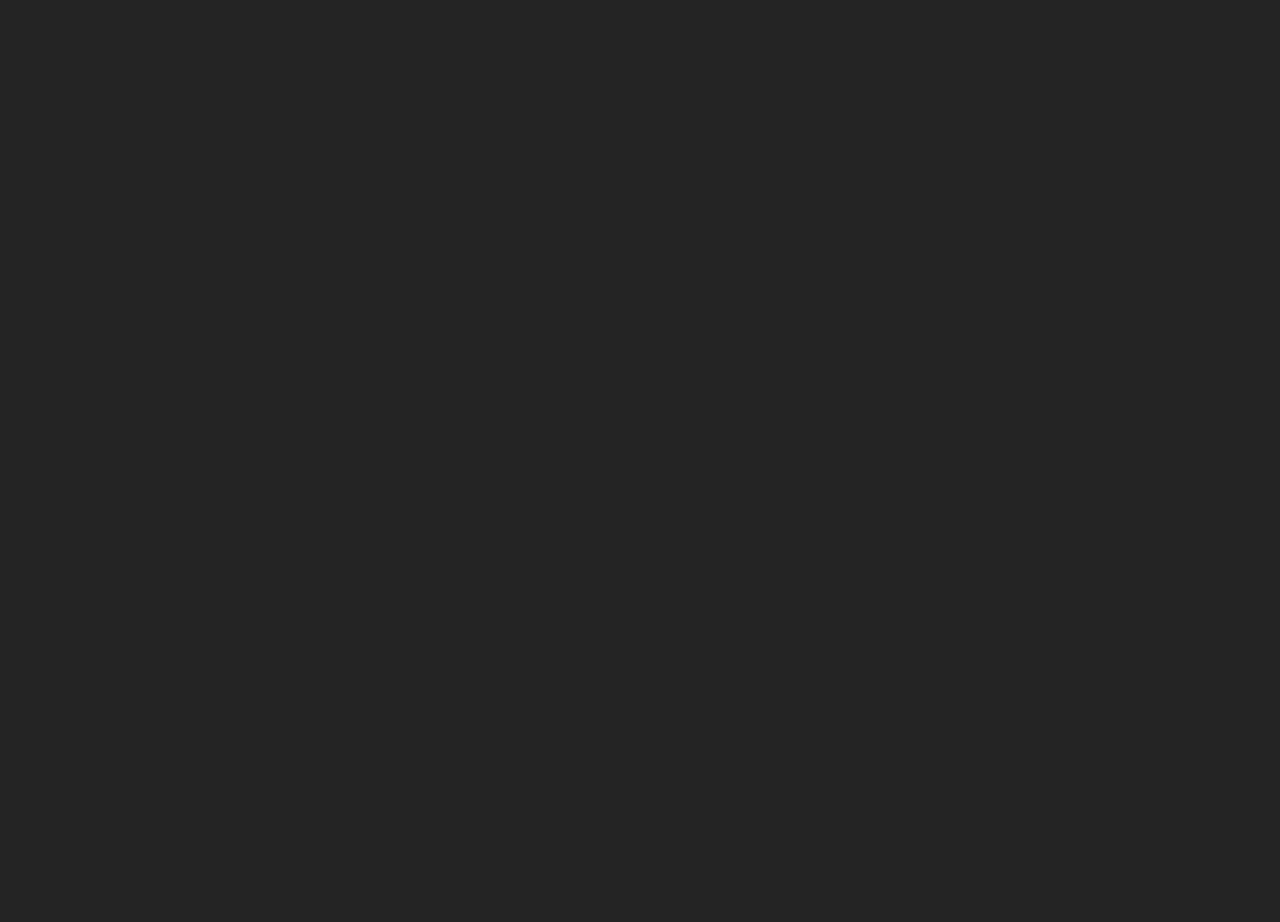
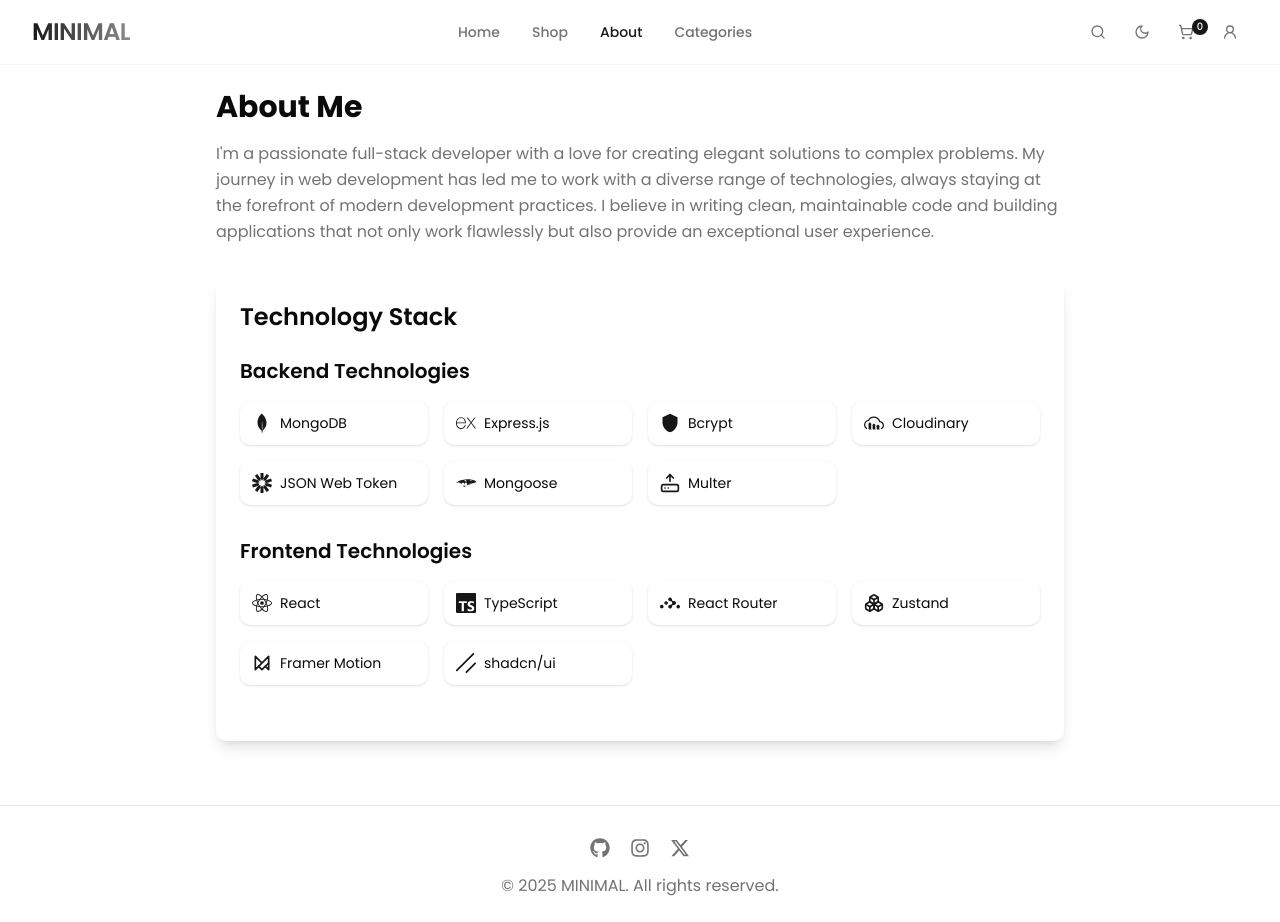
Before and after one commit to Tallal64/mern-ecommerce, a React (Vite) app in the folder frontend/: page /about in a window 1280 px wide. Before the commit this address had no page. Before the commit the page ends 800 px from the top, so only its background shows below. Built offline with nearby package versions, Linux system fonts and the light colour scheme.

Commit message:
feat: update UI components with react-icons; refactor routes and footer; add About page and ProductListing; remove unused files

```diff
--- a/frontend/package.json
+++ b/frontend/package.json
@@ -18,9 +18,9 @@
     "clsx": "^2.1.1",
     "embla-carousel-react": "^8.5.2",
     "framer-motion": "^12.5.0",
-    "lucide-react": "^0.479.0",
     "react": "^19.0.0",
     "react-dom": "^19.0.0",
+    "react-icons": "^5.5.0",
     "react-router-dom": "^7.3.0",
     "tailwind-merge": "^3.0.2",
     "tailwindcss": "^4.0.13",
--- a/frontend/src/Routes.tsx
+++ b/frontend/src/Routes.tsx
@@ -1,7 +1,8 @@
 import { BrowserRouter as Router, Routes, Route } from "react-router-dom";
 import Home from "./pages/Home";
 import App from "./App";
-import Shop from "./pages/shop";
+import Shop from "./pages/Shop";
+import About from "./pages/About";
 
 const RoutesConf = () => {
   return (
@@ -11,6 +12,7 @@
           <Route element={<App />}>
             <Route path="/" element={<Home />} />
             <Route path="/shop" element={<Shop />} />
+            <Route path="/about" element={<About />} />
           </Route>
         </Routes>
       </Router>
--- a/frontend/src/components/Footer.tsx
+++ b/frontend/src/components/Footer.tsx
@@ -1,11 +1,11 @@
-import { Github, Instagram, Twitter } from "lucide-react";
+import { FaGithub, FaInstagram, FaXTwitter } from "react-icons/fa6";
 import { Link } from "react-router-dom";
 
 export default function Footer() {
   const socialLinks = [
-    { href: "#", Icon: <Github /> },
-    { href: "#", Icon: <Instagram /> },
-    { href: "#", Icon: <Twitter /> },
+    { href: "#", Icon: <FaGithub size={20}/> },
+    { href: "#", Icon: <FaInstagram size={20}/> },
+    { href: "#", Icon: <FaXTwitter size={20}/> },
   ];
 
   return (
@@ -18,7 +18,7 @@
               key={index}
               className="text-muted-foreground hover:text-primary transition-colors duration-200"
             >
-              <p className="h-5 w-5">{link.Icon}</p>
+              <p >{link.Icon}</p>
             </Link>
           ))}
         </div>
--- a/frontend/src/components/Header.tsx
+++ b/frontend/src/components/Header.tsx
@@ -1,14 +1,20 @@
-import { Menu, Moon, Search, ShoppingCart, Sun, UserRound } from "lucide-react";
 import { Link, NavLink } from "react-router-dom";
 import { useTheme } from "@/store/theme";
 import { Button } from "./ui/button";
 import { motion, AnimatePresence } from "framer-motion";
-
+import {
+  LuMenu,
+  LuMoon,
+  LuShoppingCart,
+  LuSun,
+  LuUserRound,
+  LuSearch,
+} from "react-icons/lu";
 
 const links = [
   { href: "/", label: "Home" },
+  { href: "/shop", label: "Shop" },
   { href: "/about", label: "About" },
-  { href: "/shop", label: "Shop" },
   { href: "/categories", label: "Categories" },
 ];
 
@@ -40,18 +46,20 @@
             whileHover={{ scale: 1.05 }}
             whileTap={{ scale: 0.95 }}
           >
+            <Link to="/" className="flex items-center">
               <h1 className="text-2xl font-semibold tracking-tight">
                 <motion.span
                   className="bg-gradient-to-r from-primary to-primary/50 bg-clip-text text-transparent"
                   initial={{ backgroundPosition: "0% 50%" }}
                   whileHover={{
                     backgroundPosition: "100% 50%",
-                transition: { duration: 0.8 }
+                    transition: { duration: 0.8 },
                   }}
                 >
                   MINIMAL
                 </motion.span>
               </h1>
+            </Link>
           </motion.div>
 
           <nav className="hidden md:flex items-center space-x-8">
@@ -84,7 +92,7 @@
                 aria-label="Search"
                 className="rounded-full text-muted-foreground hover:text-foreground"
               >
-              <Search className="h-5 w-5" />
+                <LuSearch className="h-5 w-5" />
               </Button>
             </motion.div>
 
@@ -98,16 +106,16 @@
               >
                 <AnimatePresence mode="wait">
                   <motion.div
-                  key={isDarkMode ? 'dark' : 'light'}
+                    key={isDarkMode ? "dark" : "light"}
                     initial={{ y: -20, opacity: 0 }}
                     animate={{ y: 0, opacity: 1 }}
                     exit={{ y: 20, opacity: 0 }}
                     transition={{ duration: 0.2 }}
                   >
                     {isDarkMode ? (
-                    <Sun className="h-5 w-5" />
+                      <LuSun className="h-5 w-5" />
                     ) : (
-                    <Moon className="h-5 w-5" />
+                      <LuMoon className="h-5 w-5" />
                     )}
                   </motion.div>
                 </AnimatePresence>
@@ -122,7 +130,7 @@
                   aria-label="Shopping cart"
                   className="rounded-full text-muted-foreground hover:text-foreground"
                 >
-                <ShoppingCart className="h-5 w-5" />
+                  <LuShoppingCart className="h-5 w-5" />
                   <motion.span
                     initial={{ scale: 0 }}
                     animate={{ scale: 1 }}
@@ -145,7 +153,7 @@
                 aria-label="Menu"
                 className="rounded-full text-muted-foreground hover:text-foreground"
               >
-              <Menu className="h-5 w-5" />
+                <LuMenu className="h-5 w-5" />
               </Button>
             </motion.div>
 
@@ -156,7 +164,7 @@
                 aria-label="user"
                 className="rounded-full text-muted-foreground hover:text-foreground"
               >
-              <UserRound className="h-5 w-5" />
+                <LuUserRound className="h-5 w-5" />
               </Button>
             </motion.div>
           </div>
--- /dev/null
+++ b/frontend/src/components/TabGroup.tsx
@@ -0,0 +1,51 @@
+"use client"
+
+import { useState } from "react"
+import { motion } from "framer-motion"
+
+type Tab = {
+  id: string
+  label: string
+}
+
+const tabs: Tab[] = [
+  { id: "all", label: "All" },
+  { id: "men", label: "Men" },
+  { id: "women", label: "Women" },
+  { id: "kids", label: "Kids" },
+]
+
+export default function TabGroup() {
+  const [activeTab, setActiveTab] = useState("all")
+
+  return (
+    <div className="relative flex space-x-8 border-b border-transparent">
+      {tabs.map((tab) => (
+        <button
+          key={tab.id}
+          onClick={() => setActiveTab(tab.id)}
+          className={`relative px-1 py-2 text-sm font-medium transition-colors duration-200 ${
+            activeTab === tab.id
+              ? "text-black dark:text-white"
+              : "text-gray-400 hover:text-gray-600 dark:text-gray-500 dark:hover:text-gray-300"
+          }`}
+        >
+          {tab.label}
+          {activeTab === tab.id && (
+            <motion.div
+              className="absolute bottom-0 left-0 right-0 h-0.5 bg-black dark:bg-white"
+              layoutId="underline"
+              initial={{ opacity: 0 }}
+              animate={{ opacity: 1 }}
+              transition={{
+                type: "spring",
+                stiffness: 500,
+                damping: 30,
+              }}
+            />
+          )}
+        </button>
+      ))}
+    </div>
+  )
+}
--- /dev/null
+++ b/frontend/src/pages/About/index.tsx
@@ -0,0 +1,128 @@
+import { motion } from "framer-motion";
+import {
+  SiMongodb,
+  SiExpress,
+  SiCloudinary,
+  SiJsonwebtokens,
+  SiMongoose,
+  SiReact,
+  SiTypescript,
+  SiReactrouter,
+  SiShadcnui,
+} from "react-icons/si";
+import { MdShield } from "react-icons/md";
+import { LuHardDriveUpload ,LuBoxes} from "react-icons/lu";
+import {TbBrandFramerMotion} from "react-icons/tb";
+
+const About = () => {
+  const containerVariants = {
+    hidden: { opacity: 0 },
+    visible: {
+      opacity: 1,
+      transition: {
+        staggerChildren: 0.1,
+      },
+    },
+  };
+
+  const itemVariants = {
+    hidden: { y: 20, opacity: 0 },
+    visible: {
+      y: 0,
+      opacity: 1,
+    },
+  };
+
+  const technologies = {
+    backend: [
+      { name: "MongoDB", icon: SiMongodb },
+      { name: "Express.js", icon: SiExpress },
+      { name: "Bcrypt", icon: MdShield },
+      { name: "Cloudinary", icon: SiCloudinary },
+      { name: "JSON Web Token", icon: SiJsonwebtokens },
+      { name: "Mongoose", icon: SiMongoose },
+      { name: "Multer", icon: LuHardDriveUpload },
+    ],
+    frontend: [
+      { name: "React", icon: SiReact },
+      { name: "TypeScript", icon: SiTypescript },
+      { name: "React Router", icon: SiReactrouter },
+      { name: "Zustand", icon: LuBoxes },
+      { name: "Framer Motion", icon: TbBrandFramerMotion },
+      { name: "shadcn/ui", icon: SiShadcnui },
+    ],
+  };
+
+  const TechStack = ({
+    title,
+    items,
+  }: {
+    title: string;
+    items: typeof technologies.backend;
+  }) => (
+    <motion.div
+      variants={containerVariants}
+      initial="hidden"
+      whileInView="visible"
+      viewport={{ once: true }}
+      className="mb-8"
+    >
+      <h3 className="text-xl font-semibold mb-4">{title}</h3>
+      <div className="grid grid-cols-2 md:grid-cols-4 gap-4">
+        {items.map((tech) => (
+          <motion.div
+            key={tech.name}
+            variants={itemVariants}
+            whileHover={{ scale: 1.05 }}
+            className="flex items-center p-3 bg-card text-card-foreground rounded-lg shadow-sm hover:shadow-md transition-shadow"
+          >
+            <tech.icon className="w-5 h-5 text-primary mr-2" />
+            <span className="text-sm">{tech.name}</span>
+          </motion.div>
+        ))}
+      </div>
+    </motion.div>
+  );
+
+  return (
+    <div className="max-w-4xl mx-auto p-6 bg-background rounded-lg">
+      <motion.div
+        initial={{ opacity: 0, y: 20 }}
+        animate={{ opacity: 1, y: 0 }}
+        transition={{ duration: 0.6 }}
+        className="mb-8"
+      >
+        <h2 className="text-3xl font-bold mb-4">About Me</h2>
+        <motion.p
+          initial={{ opacity: 0 }}
+          animate={{ opacity: 1 }}
+          transition={{ delay: 0.2 }}
+          className="text-muted-foreground leading-relaxed mb-6"
+        >
+          I'm a passionate full-stack developer with a love for creating elegant
+          solutions to complex problems. My journey in web development has led
+          me to work with a diverse range of technologies, always staying at the
+          forefront of modern development practices. I believe in writing clean,
+          maintainable code and building applications that not only work
+          flawlessly but also provide an exceptional user experience.
+        </motion.p>
+      </motion.div>
+
+      <motion.div
+        initial={{ opacity: 0 }}
+        animate={{ opacity: 1 }}
+        transition={{ delay: 0.4 }}
+        className="bg-card text-card-foreground p-6 rounded-lg shadow-lg"
+      >
+        <h3 className="text-2xl font-semibold mb-6">Technology Stack</h3>
+        <TechStack title="Backend Technologies" items={technologies.backend} />
+        <TechStack
+          title="Frontend Technologies"
+          items={technologies.frontend}
+        />
+      </motion.div>
+    </div>
+  );
+};
+
+export default About;
--- a/frontend/src/pages/Home/Hero.tsx
+++ b/frontend/src/pages/Home/Hero.tsx
@@ -1,7 +1,7 @@
 import { useEffect, useState } from "react";
 import { motion } from "framer-motion";
 import { Button } from "@/components/ui/button";
-import { ArrowRight } from "lucide-react";
+import { LuArrowRight } from "react-icons/lu";
 
 type Product = {
   _id: string;
@@ -73,7 +73,7 @@
                   transition={{ repeat: Infinity, duration: 1.5 }}
                 />
                 Shop Now
-                <ArrowRight className="ml-2 h-4 w-4 transition-transform group-hover:translate-x-1" />
+                <LuArrowRight className="ml-2 h-4 w-4 transition-transform group-hover:translate-x-1" />
               </Button>
             </motion.div>
           </div>
--- /dev/null
+++ b/frontend/src/pages/Shop/ProductListing.tsx
@@ -0,0 +1,61 @@
+import TabGroup from "@/components/TabGroup";
+import ProductCard from "@/components/ProductCard";
+import { motion } from "framer-motion";
+import { useEffect, useState } from "react";
+
+type Product = {
+  _id: string;
+  title: string;
+  price: number;
+  image: string;
+  description: string;
+};
+
+export default function ProductListing() {
+  const [products, setProducts] = useState<Product[] | null>(null);
+  const fetchProducts = async () => {
+    const response = await fetch("http://localhost:8080/api/products");
+    const data = await response.json();
+    setProducts(data.data);
+  };
+
+  useEffect(() => {
+    fetchProducts();
+  }, []);
+
+  const container = {
+    hidden: { opacity: 0 },
+    show: {
+      opacity: 1,
+      transition: {
+        staggerChildren: 0.1,
+        delayChildren: 0.3,
+      },
+    },
+  };
+
+  return (
+    <section className="py-14">
+      <div className="container px-4 mx-auto">
+        <div className="px-10 mb-4">
+          <TabGroup />
+        </div>
+        <motion.div
+          className="grid grid-cols-1 sm:grid-cols-2 md:grid-cols-3 lg:grid-cols-4 place-items-center"
+          variants={container}
+          initial="hidden"
+          animate="show"
+        >
+          {products?.map((product) => (
+            <ProductCard
+              key={product._id}
+              image={product.image}
+              title={product.title}
+              price={product.price}
+            />
+          ))}
+        </motion.div>
+      </div>
+    </section>
+  );
+}
--- /dev/null
+++ b/frontend/src/pages/Shop/index.tsx
@@ -0,0 +1,9 @@
+import ProductListing from "./ProductListing";
+
+export default function Shop() {
+  return (
+    <div>
+      <ProductListing />
+    </div>
+  );
+}
```
Also changed, not shown: frontend/src/components/ProductCard.tsx (+4 -34 lines), frontend/src/pages/Home/test.js (deleted, +0 -18 lines), frontend/src/pages/shop/index.tsx (deleted, +0 -7 lines), 1 other file (tests, documents, lock files or other folders). Lines whose indentation alone changed are shown as unchanged.
